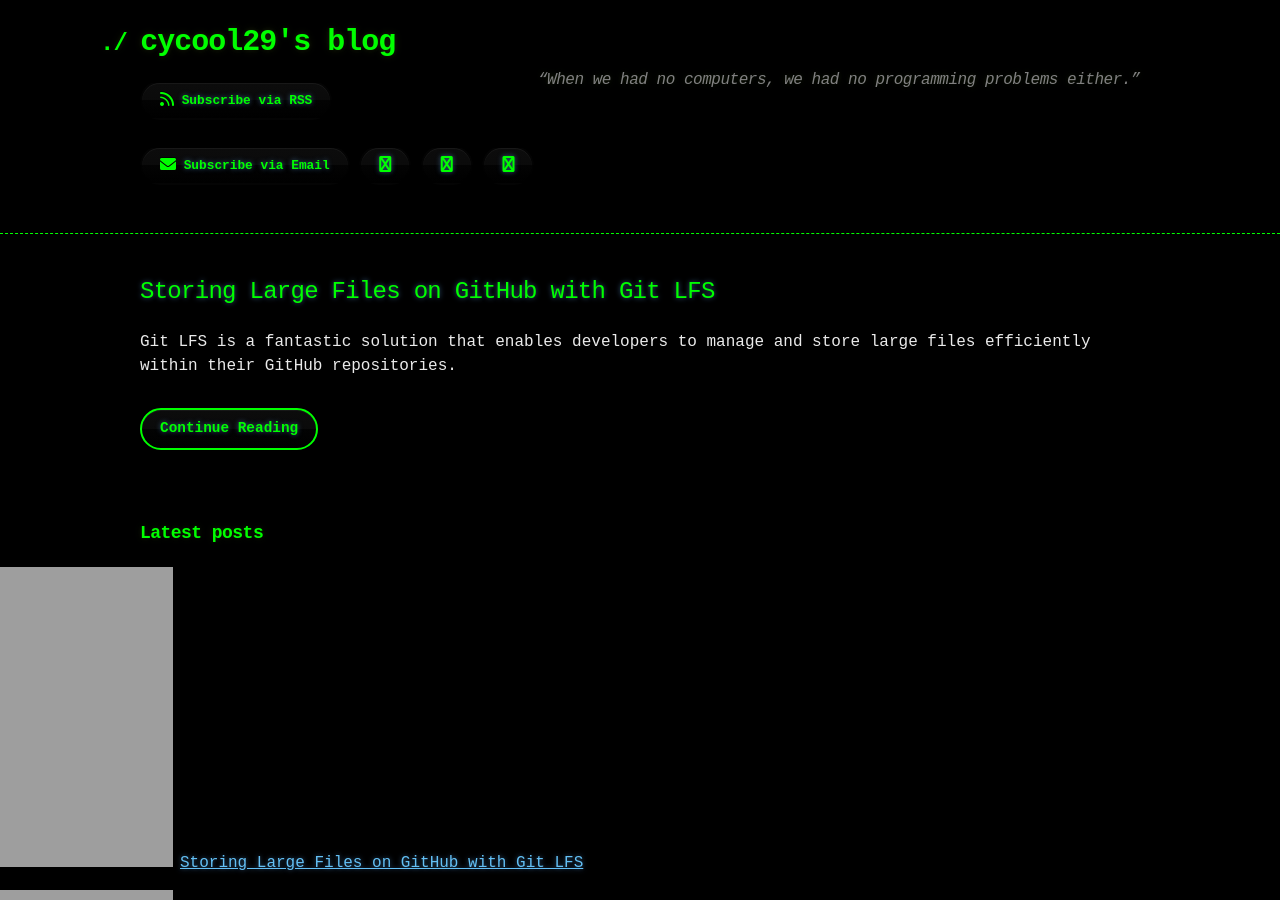
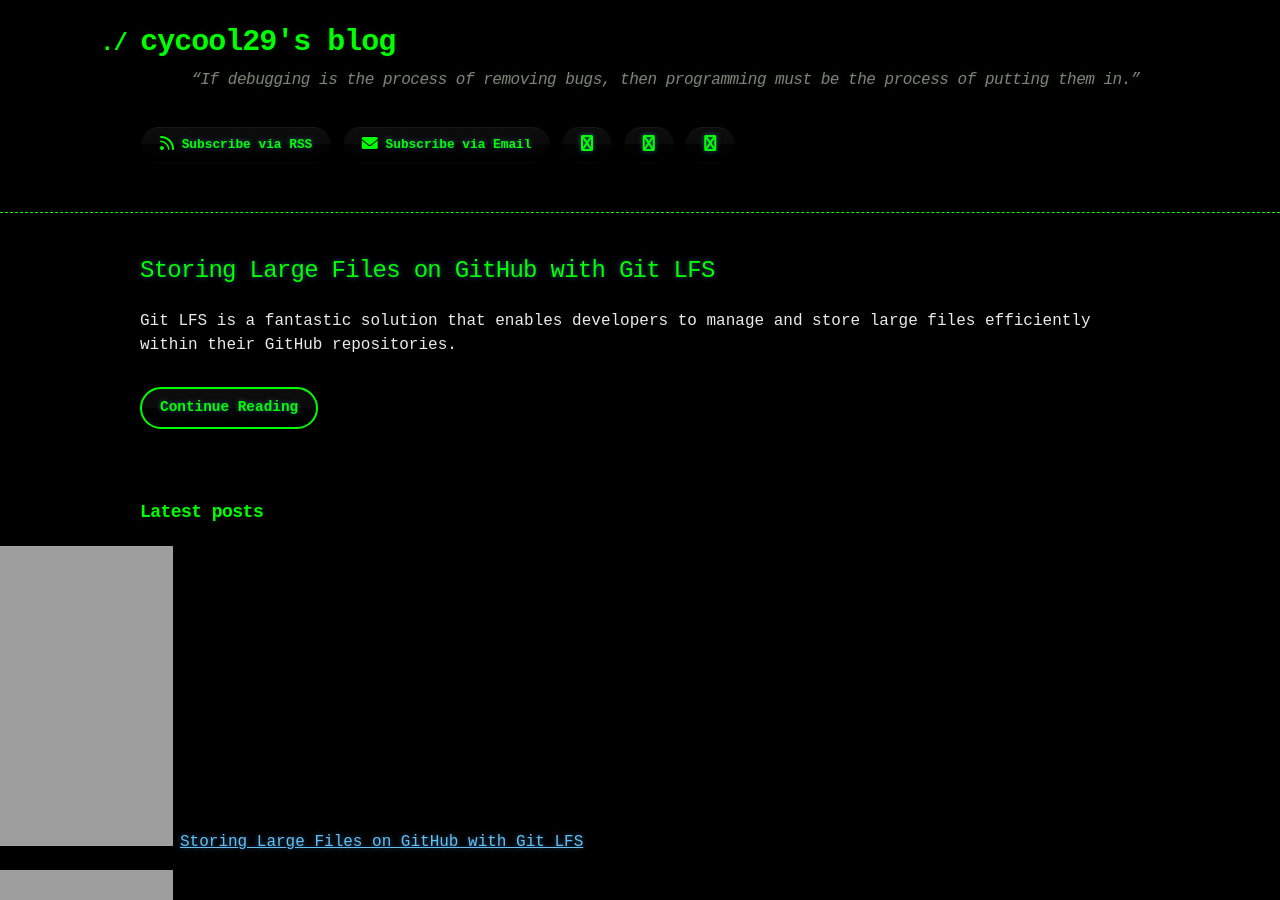
Before and after one commit to cycool29/cycool29.github.io, a Jekyll site: the page built from index.md, in a window 1280 px wide and 900 px high. Built offline with Jekyll 4.4.1, drawn with Linux system fonts in a browser that asks for light colours; a style sheet for code colours, icons or effects is not loaded.

Commit message:
Update quotes

```diff
--- a/_config.yml
+++ b/_config.yml
@@ -1,5 +1,5 @@
 title: cycool29's blog
-description: "“When we had no computers, we had no programming problems either.” "
+description: "“If debugging is the process of removing bugs, then programming must be the process of putting them in.” "
 bio: A high school student. Intermediate in Python, Git, Bash. Learning JavaScript. He/Him. "
 author: cycool29
 url: https://cycool29.github.io
```
